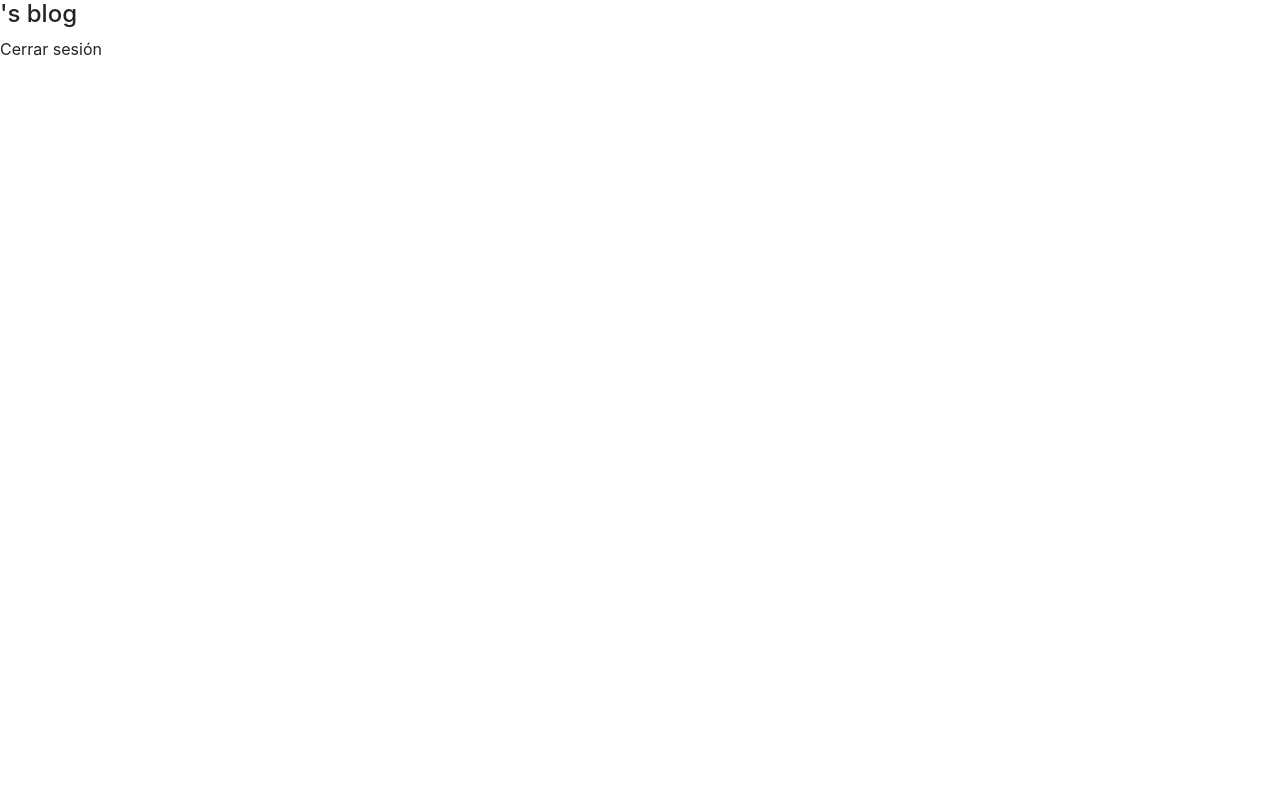
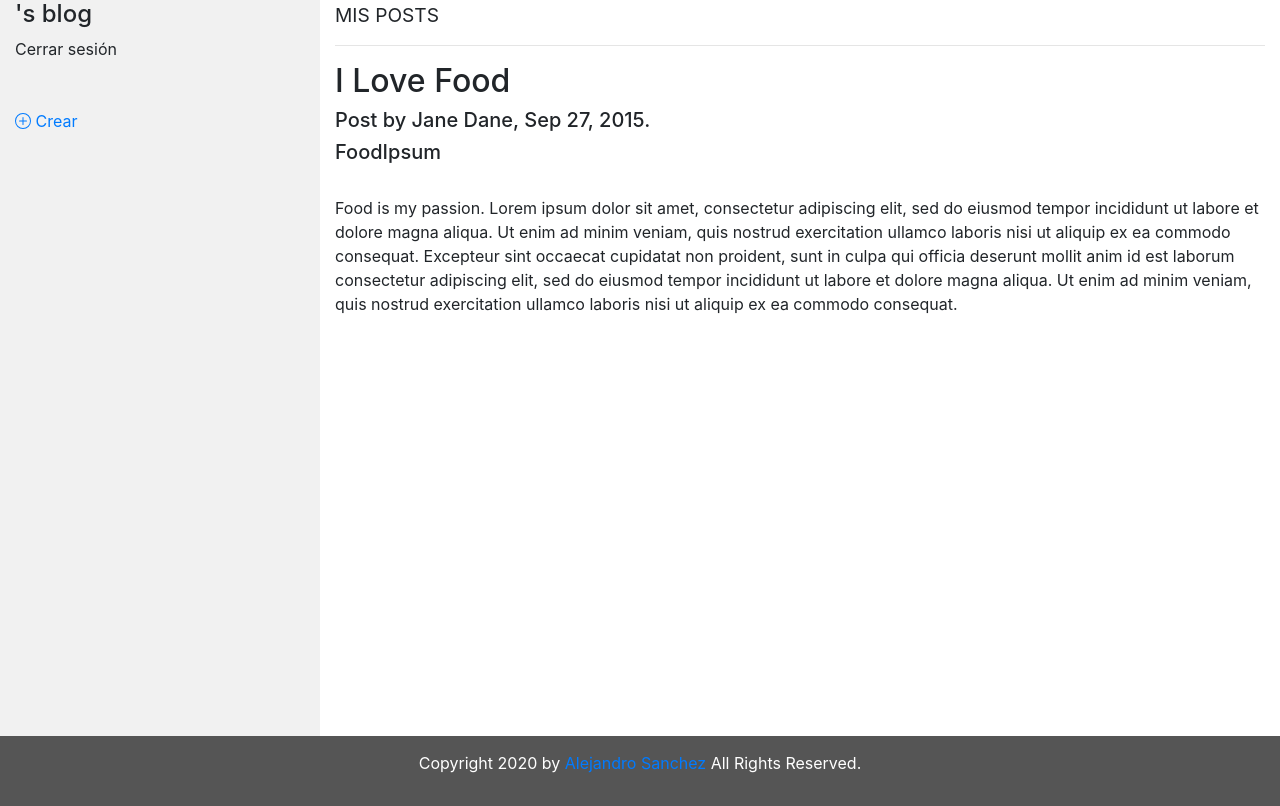
Before and after one commit to asanchez19/vue-blog, a Vue app: page /home in a window 1280 px wide. Built offline with nearby package versions, Linux system fonts and the light colour scheme; no server answers.

Commit message:
Refactor home view component to use the new components

```diff
--- a/src/views/Home.vue
+++ b/src/views/Home.vue
@@ -1,11 +1,46 @@
 <template>
 	<div>
-		<Logout />
+		<div class="container-fluid">
+			<div class="row content">
+				<Sidebar />
+
+				<div class="col-sm-9">
+					<h4><small>MIS POSTS</small></h4>
+					<hr />
+					<h2>I Love Food</h2>
+					<h5>
+						<span class="glyphicon glyphicon-time"></span> Post by
+						Jane Dane, Sep 27, 2015.
+					</h5>
+					<h5>
+						<span class="label label-danger">Food</span>
+						<span class="label label-primary">Ipsum</span>
+					</h5>
+					<br />
+					<p>
+						Food is my passion. Lorem ipsum dolor sit amet,
+						consectetur adipiscing elit, sed do eiusmod tempor
+						incididunt ut labore et dolore magna aliqua. Ut enim ad
+						minim veniam, quis nostrud exercitation ullamco laboris
+						nisi ut aliquip ex ea commodo consequat. Excepteur sint
+						occaecat cupidatat non proident, sunt in culpa qui
+						officia deserunt mollit anim id est laborum consectetur
+						adipiscing elit, sed do eiusmod tempor incididunt ut
+						labore et dolore magna aliqua. Ut enim ad minim veniam,
+						quis nostrud exercitation ullamco laboris nisi ut
+						aliquip ex ea commodo consequat.
+					</p>
+				</div>
+			</div>
+		</div>
+		<Footer />
 	</div>
 </template>
 
 <script>
-import Logout from '../components/Logout.vue'
+import Footer from '../components/Footer.vue'
+import Sidebar from '../components/Sidebar.vue'
+
 export default {
 	/**
 	 * The component's registered child components.
@@ -13,7 +48,8 @@ export default {
 	 * @type {Object}
 	 */
 	components: {
-		Logout,
+		Footer,
+		Sidebar,
 	},
 	/**
 	 * The component's name used for debugging.
```
